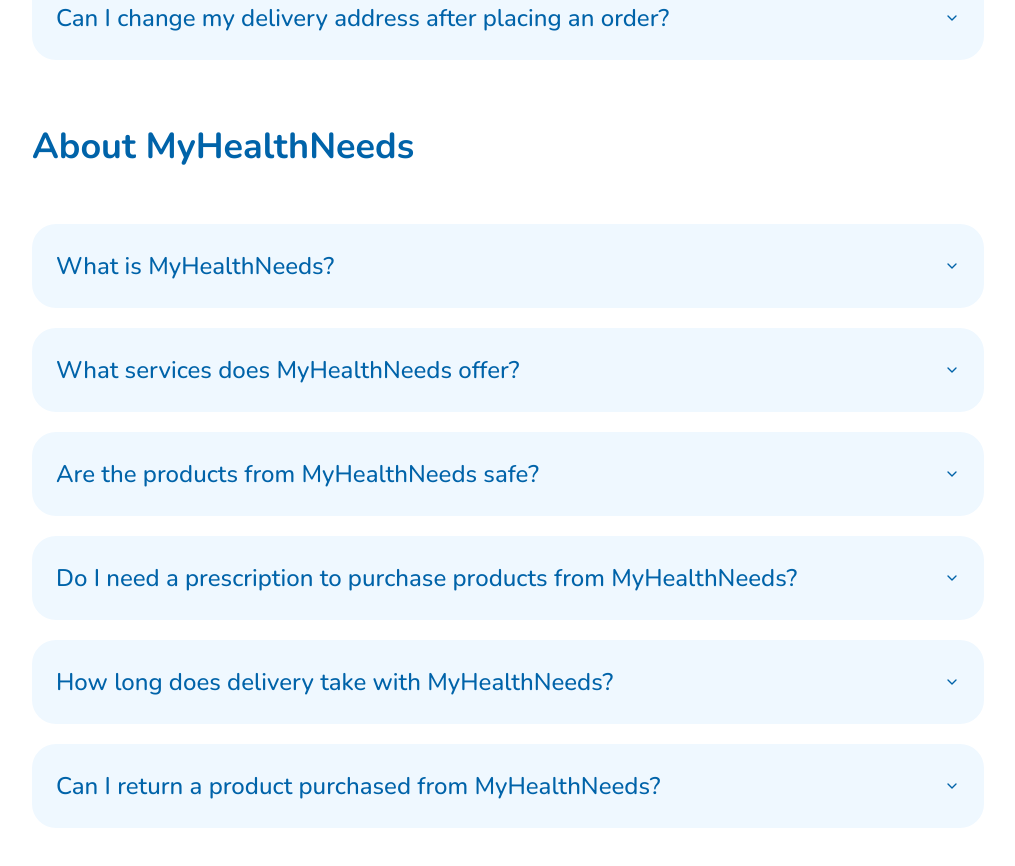
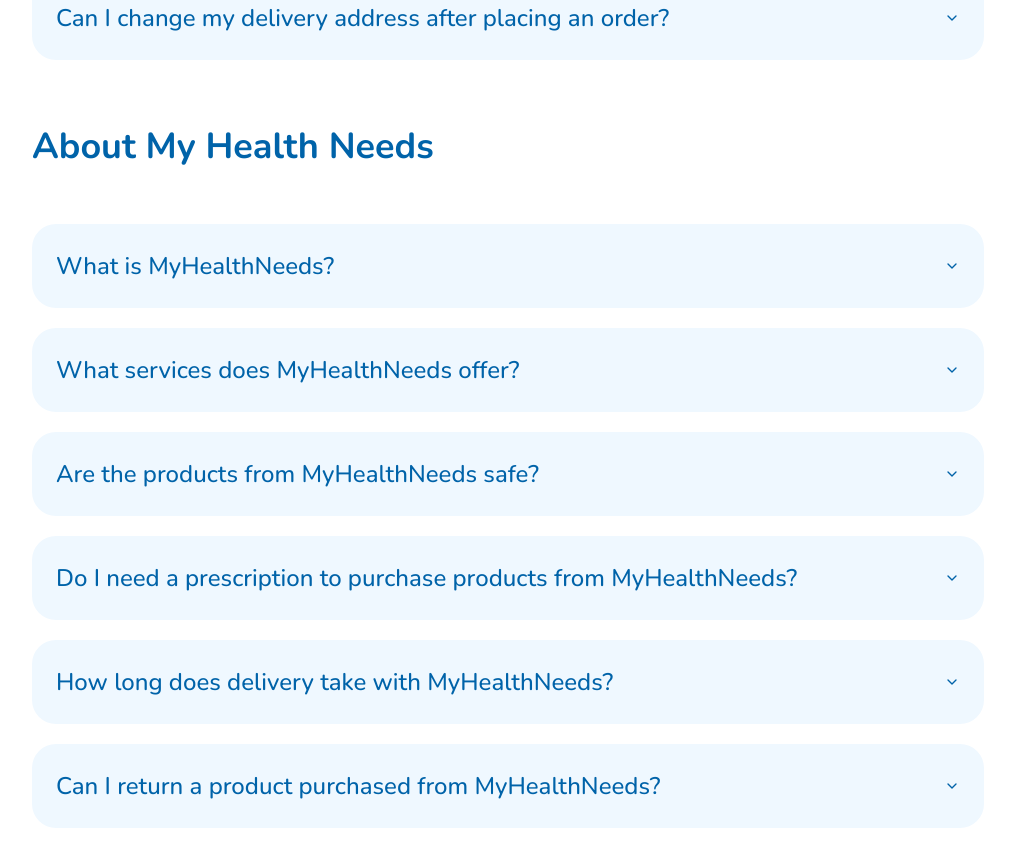
Before and after one commit to rakibuli55/my-health-needs, a React (Vite) app: page /faq in a window 1280 px wide. Shown: the part 1620-2486 px from the top of the page, without its empty margins (132-1147 px from the left). Built offline with nearby package versions, Linux system fonts and the light colour scheme.

Commit message:
complete desktop

```diff
--- a/src/components/FaqPageComponents/FaqSection.jsx
+++ b/src/components/FaqPageComponents/FaqSection.jsx
@@ -66,7 +66,7 @@
     ],
   },
   {
-    category: "About MyHealthNeeds",
+    category: "About My Health Needs",
     questions: [
       {
         question: "What is MyHealthNeeds?",
--- a/src/components/checkoutComponents/StepForm.jsx
+++ b/src/components/checkoutComponents/StepForm.jsx
@@ -234,7 +234,6 @@
                       {uploadedFile?.originalFile?.originalFileName}
                     </p>
                   </div>
-                  <img src="" alt="" />
                 </div>
                 <div>
                   <Controller
```
Also changed, not shown: src/router/router.jsx (line endings or trailing spaces).
